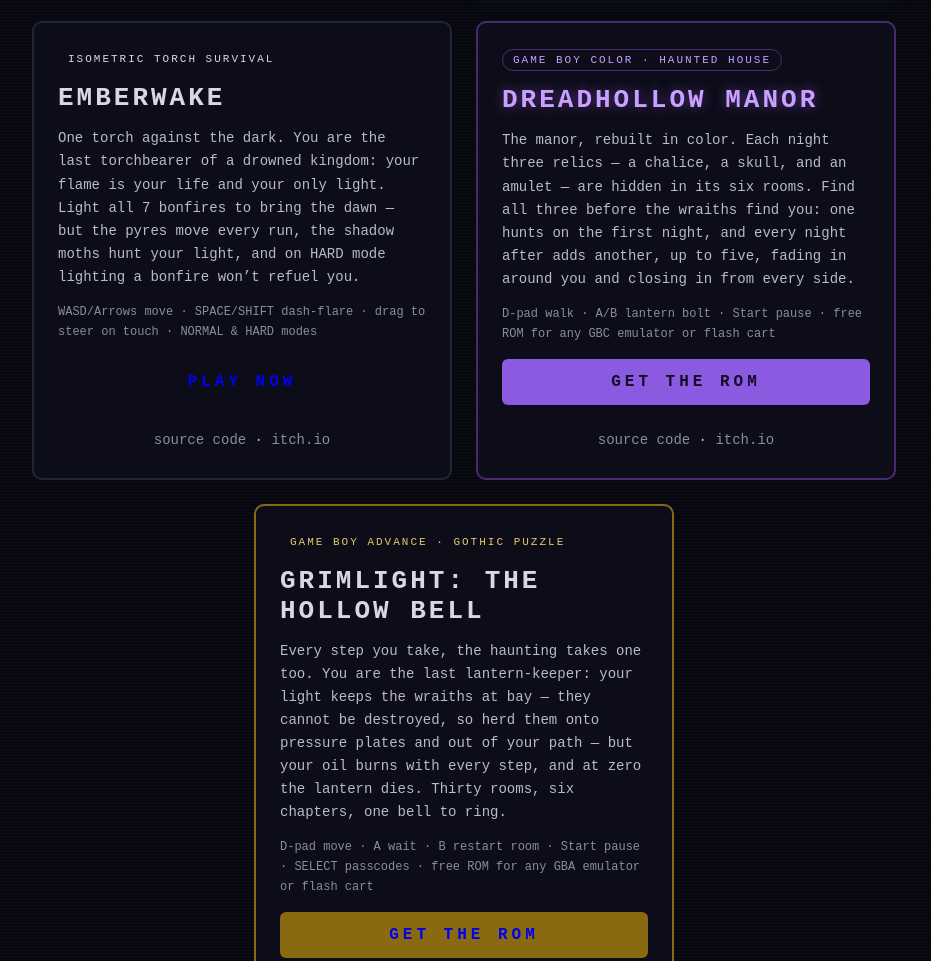
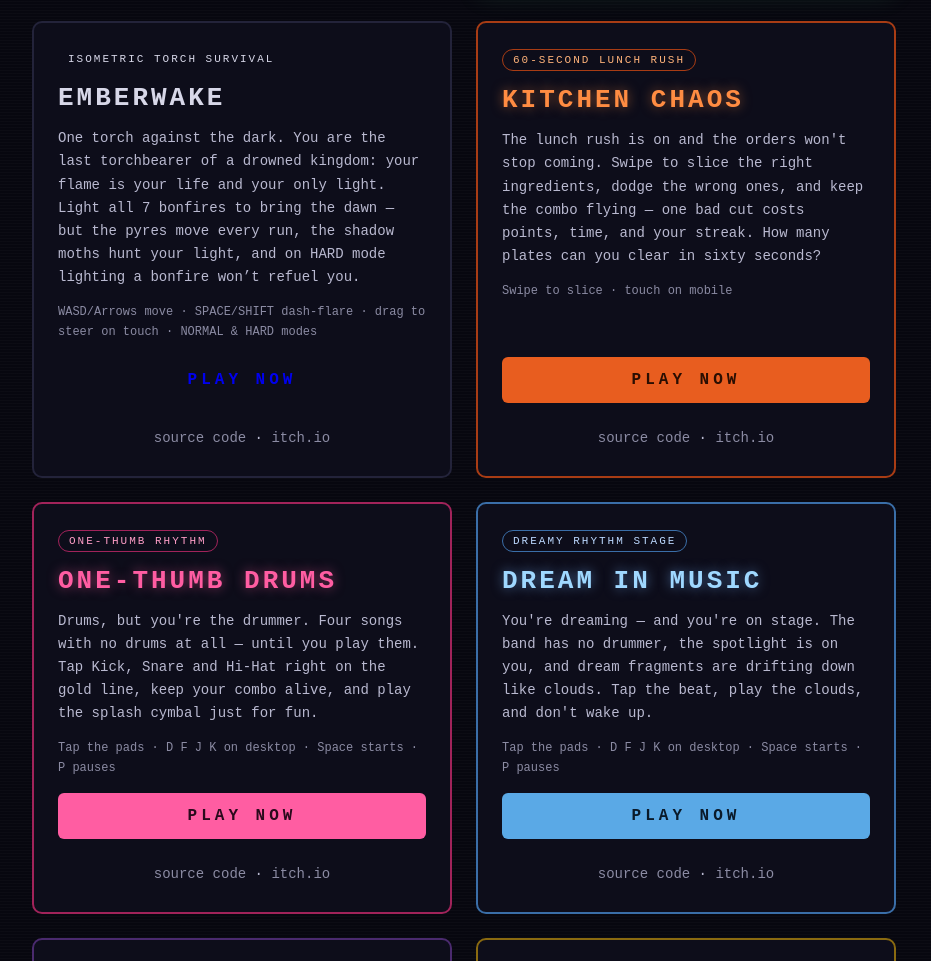
Before and after one commit to retroromrunner/retroromrunner.github.io, a plain HTML site: page index.html in a window 1280 px wide. Shown: the part 1575-2536 px from the top of the page, without its empty margins (176-1107 px from the left). Drawn offline with Linux system fonts and the light colour scheme.

Commit message:
Add Kitchen Chaos, One-Thumb Drums and Dream in Music cards

```diff
--- a/index.html
+++ b/index.html
@@ -136,6 +136,24 @@
   .gbc h2 { color: #c9a0ff; text-shadow: 0 0 12px rgba(160,92,230,.5); }
 
   .gbc .play { background: #8a5ae0; color: #160b28; }
+
+  .card.kitchen { border-color: #a83c14; }
+  .card.kitchen:hover { box-shadow: 0 0 28px rgba(255,120,40,.30); }
+  .kitchen .tag { color: #ffb37a; border: 1px solid #a83c14; }
+  .kitchen h2 { color: #ff8c42; text-shadow: 0 0 12px rgba(255,140,66,.5); }
+  .kitchen .play { background: #e85d1f; color: #2a0e02; }
+
+  .card.drums { border-color: #a1235a; }
+  .card.drums:hover { box-shadow: 0 0 28px rgba(255,93,162,.30); }
+  .drums .tag { color: #ff9ec7; border: 1px solid #a1235a; }
+  .drums h2 { color: #ff5da2; text-shadow: 0 0 12px rgba(255,93,162,.5); }
+  .drums .play { background: #ff5da2; color: #2a0a1c; }
+
+  .card.dream { border-color: #3a6ea8; }
+  .card.dream:hover { box-shadow: 0 0 28px rgba(120,180,255,.32); }
+  .dream .tag { color: #bcd9ff; border: 1px solid #3a6ea8; }
+  .dream h2 { color: #9fd8ff; text-shadow: 0 0 12px rgba(120,180,255,.55); }
+  .dream .play { background: #5aa9e6; color: #0a1a2a; }
 </style>
 </head>
 <body>
@@ -208,6 +226,34 @@
       <p class="src"><a href="https://github.com/retroromrunner/emberwake">source code</a> &middot; <a href="https://retroromrunner.itch.io/emberwake">itch.io</a></p>
     </section>
 
+
+    <section class="card kitchen">
+      <span class="tag">60-SECOND LUNCH RUSH</span>
+      <h2>KITCHEN CHAOS</h2>
+      <p>The lunch rush is on and the orders won't stop coming. Swipe to slice the right ingredients, dodge the wrong ones, and keep the combo flying &mdash; one bad cut costs points, time, and your streak. How many plates can you clear in sixty seconds?</p>
+      <p class="controls">Swipe to slice &middot; touch on mobile</p>
+      <a class="play" href="https://retroromrunner.github.io/kitchen-chaos/">PLAY NOW</a>
+      <p class="src"><a href="https://github.com/retroromrunner/kitchen-chaos">source code</a> &middot; <a href="https://retroromrunner.itch.io/kitchen-chaos">itch.io</a></p>
+    </section>
+
+    <section class="card drums">
+      <span class="tag">ONE-THUMB RHYTHM</span>
+      <h2>ONE-THUMB DRUMS</h2>
+      <p>Drums, but you're the drummer. Four songs with no drums at all &mdash; until you play them. Tap Kick, Snare and Hi-Hat right on the gold line, keep your combo alive, and play the splash cymbal just for fun.</p>
+      <p class="controls">Tap the pads &middot; D F J K on desktop &middot; Space starts &middot; P pauses</p>
+      <a class="play" href="https://retroromrunner.github.io/one-thumb-drums/">PLAY NOW</a>
+      <p class="src"><a href="https://github.com/retroromrunner/one-thumb-drums">source code</a> &middot; <a href="https://retroromrunner.itch.io/one-thumb-drums">itch.io</a></p>
+    </section>
+
+    <section class="card dream">
+      <span class="tag">DREAMY RHYTHM STAGE</span>
+      <h2>DREAM IN MUSIC</h2>
+      <p>You're dreaming &mdash; and you're on stage. The band has no drummer, the spotlight is on you, and dream fragments are drifting down like clouds. Tap the beat, play the clouds, and don't wake up.</p>
+      <p class="controls">Tap the pads &middot; D F J K on desktop &middot; Space starts &middot; P pauses</p>
+      <a class="play" href="https://retroromrunner.github.io/one-thumb-drums/dream-in-music/">PLAY NOW</a>
+      <p class="src"><a href="https://github.com/retroromrunner/one-thumb-drums/tree/dream-in-music">source code</a> &middot; <a href="https://retroromrunner.itch.io/dream-in-music">itch.io</a></p>
+    </section>
+
   <section class="card gbc">
       <span class="tag">GAME BOY COLOR &middot; HAUNTED HOUSE</span>
       <h2>DREADHOLLOW MANOR</h2>
```
